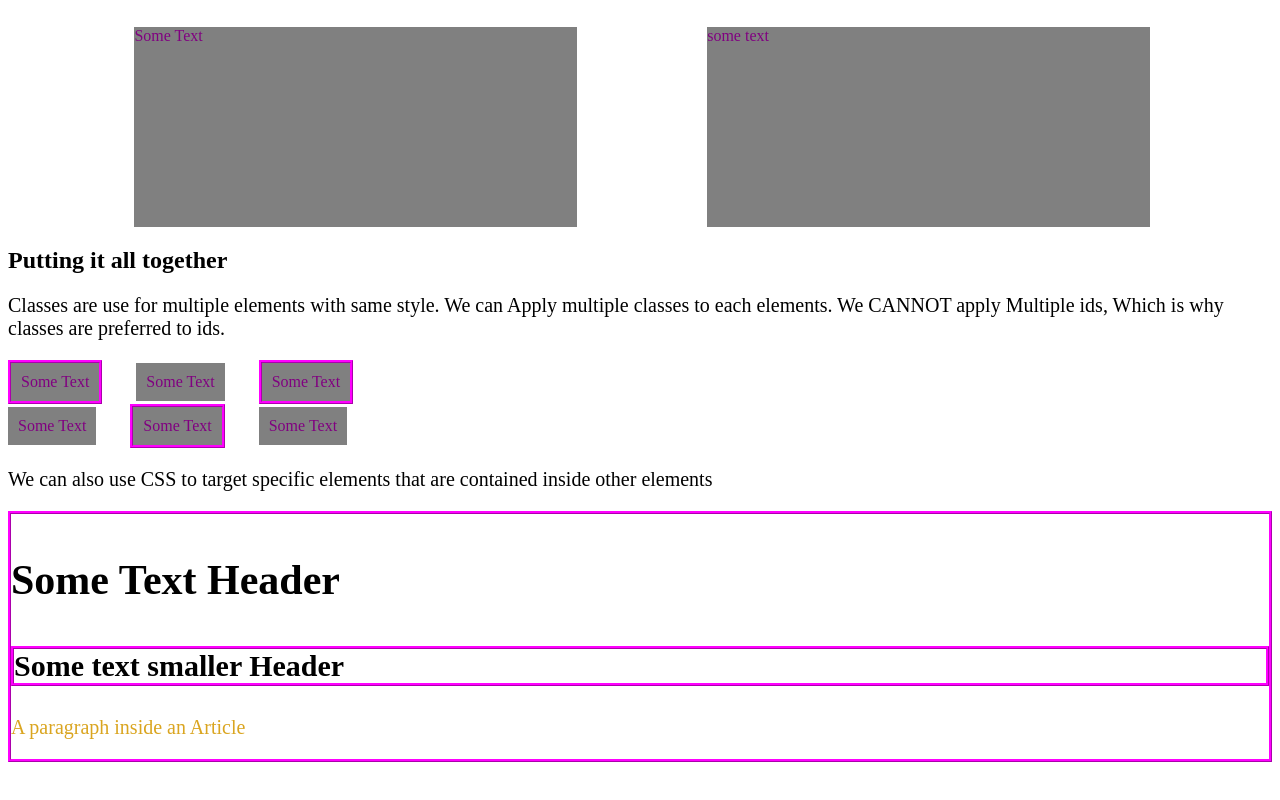
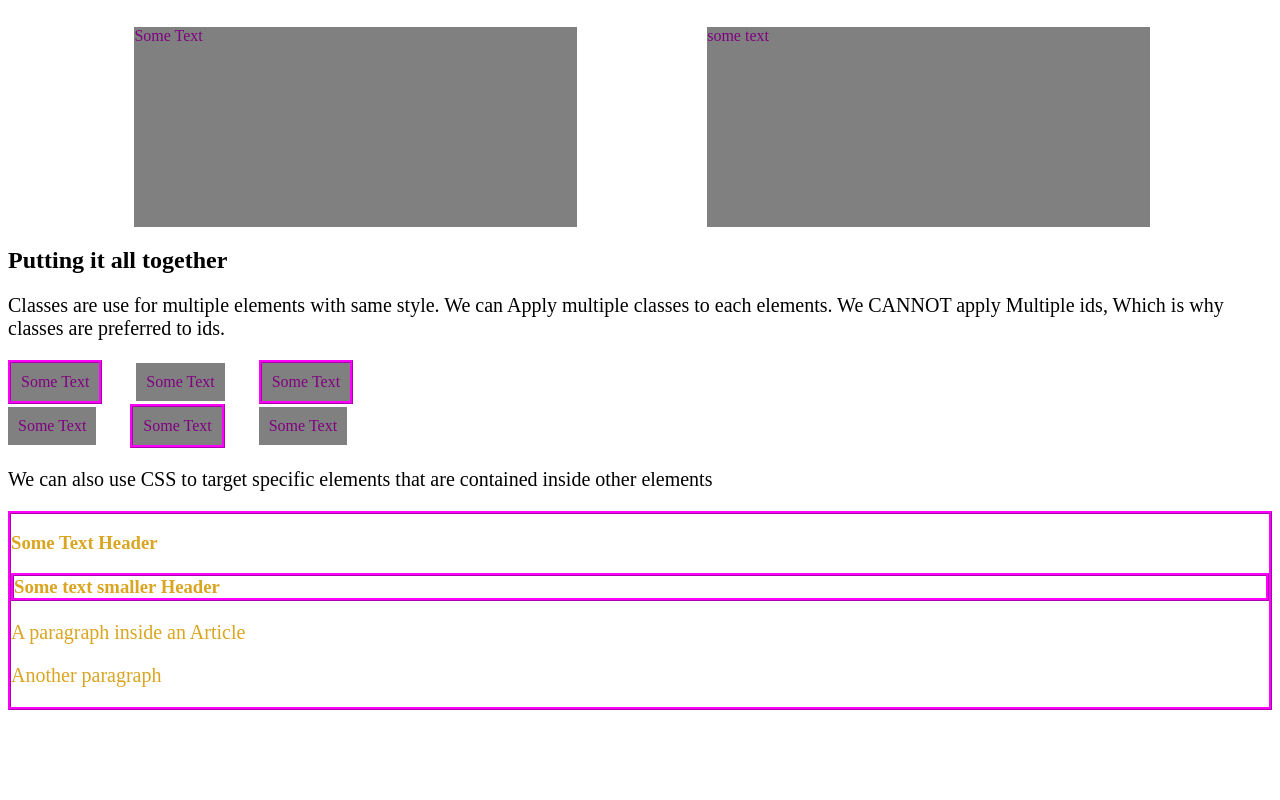
Before and after one commit to RodezJos/BoxModel, a plain HTML site: page index.html in a window 1280 px wide. Shown: the part 986-1786 px from the top of the page. After the commit the page ends 1758 px from the top, so only its background shows below. Drawn offline with Linux system fonts and the light colour scheme.

Commit message:
added css and elements

```diff
--- a/index.html
+++ b/index.html
@@ -68,11 +68,8 @@
 <article>
     <p>A paragraph inside an Article</p>
 </article>
-
+<p>Another paragraph</p>
 </section>
-
-
-
 
 <br>
 <br>
--- a/style.css
+++ b/style.css
@@ -136,8 +136,8 @@ div{
 
 
 
-
-section h3{
+/* SELECT ELEMENTS INSIDE OTHER ELEMETS */
+/*section h3{
     font-size: 42px;
 }
 
@@ -149,4 +149,9 @@ section header h3{
 section article p{
     color: goldenrod
 
+}*/
+
+/*SELECT MULTIPLE ELEMET*/
+section h3, section{
+    color: goldenrod;
 }
```
